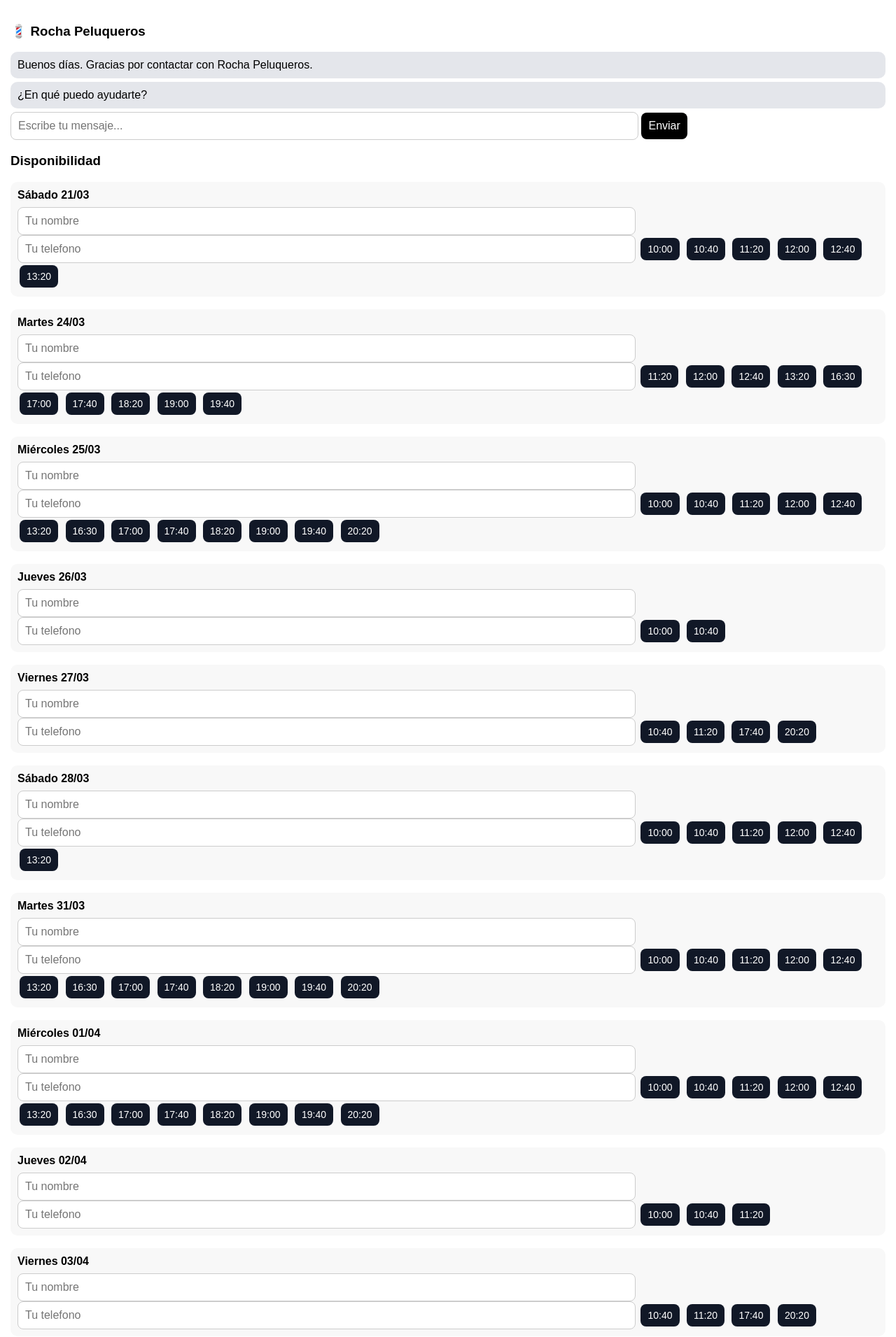
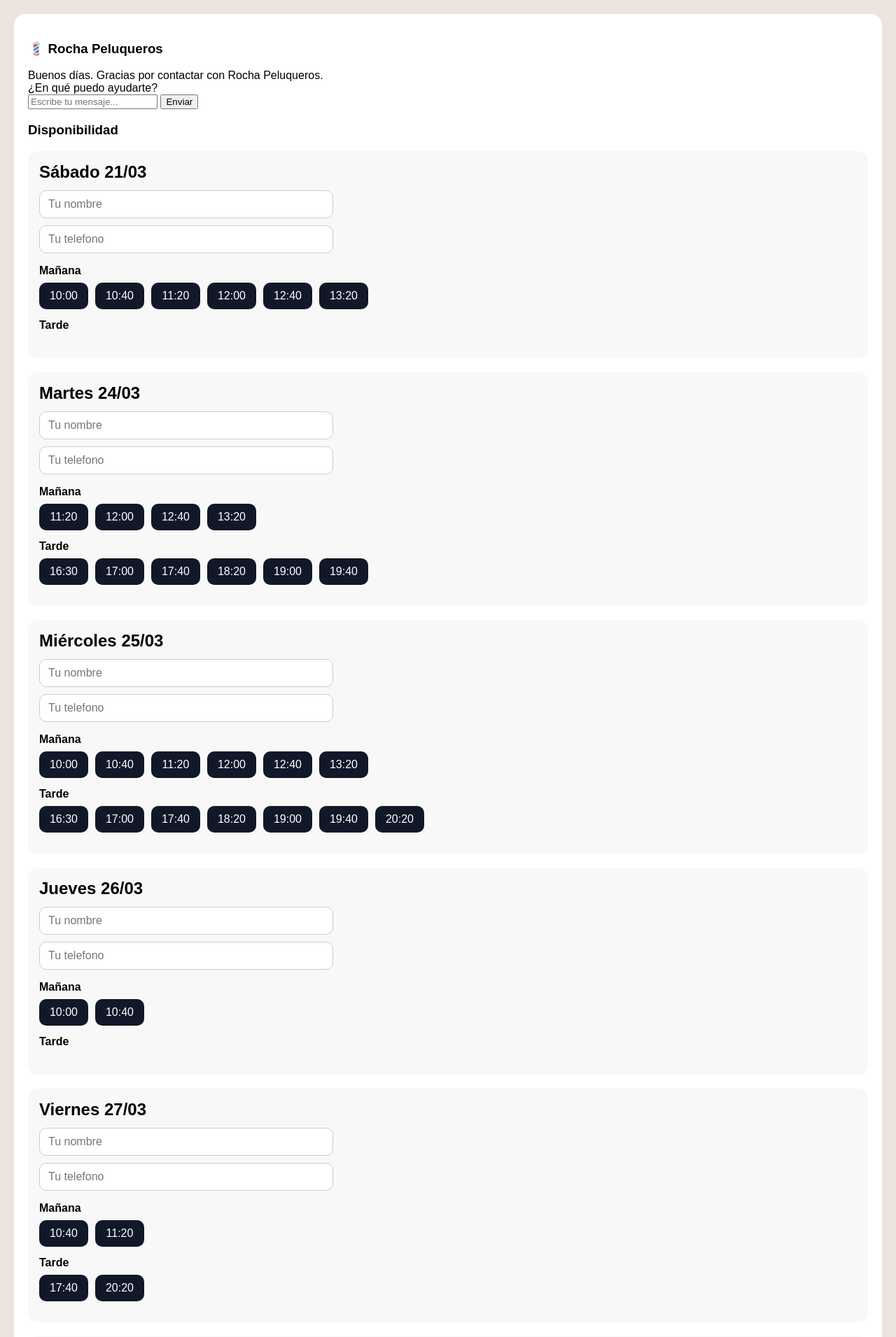
Before and after one commit to alainfourcart-dev/my_primer_programa, a Flask app: page / in a window 1280 px wide. Shown: the top 1911 px of the page at 70% size. Run offline with Flask 3, Linux system fonts and the light colour scheme; data comes from the database, SQL or seed files in the repository; data that the repository does not hold is empty.

Commit message:
visual horas

```diff
--- a/templates/index.html
+++ b/templates/index.html
@@ -9,99 +9,90 @@
             font-family: Arial;
             background: #ece5dd;
             margin: 0;
-            padding: 0;
+            padding: 20px;
         }
         .chat {
             width: 100%;
-            max-width: 100%;
+            max-width: 900%;
+            margin: 0 auto;
             background: #fff;
-            border-radius: 0;
-            padding: 15px;
+            border-radius: 16px;
+            padding: 20px;
             box-sizing: border-box;
         }
-        input, button {
+        .dia-bloque {
+            background: #f8f8f8;
+            border-radius: 14px;
+            padding: 16px;
+            margin-bottom: 20px;
+        }
+        .dia-bloque h3 {
+            margin: 0 0 12px 0;
+            font-size: 24px;
+        }
+        .campos-cita {
+            display: flex;
+            flex-direction: column;
+            gap: 10px;
+            margin-bottom: 16px;
+        }
+        .campos-cita input {
+            width: 100%;
+            max-width: 420px;
+            padding: 10px 12px;
+            font-size: 16px;
+            border: 1px solid #ccc;
+            border-radius: 10px;
+            box-sizing: border-box;
+        }
+        .bloque-horas {
+            margin-top: 14px;
+        }
+        .bloque-horas h4 {
+            margin: 0 0 8px 0;
             font-size: 16px;
         }
-        .bot {
-            background: #e4e6eb;
-            padding: 10px;
-            border-radius: 10px;
-            margin: 5px 0;
+        .fila-horas {
+            display: flex;
+            flex-wrap: wrap;
+            gap: 10px;
+            margin-bottom: 14px;
         }
-        .user {
-            background: #dcf8c6;
-            padding: 10px;
-            border-radius: 10px;
-            margin: 5px 0;
-            text-align: right;
-        }
-
-        input {
-            width: 70%;
-            padding: 10px;
-            border-radius: 8px;
-            border: 1px solid #ccc;
-        }
-
-        button {
-            padding: 10px;
-            border: none;
-            background: black;
-            color: white;
-            border-radius: 8px;
-        }
-
-        .respuesta-reserva{
-            background: #e8f7e8;
-            border: 1px solid #b7e4b8;
-            color: #1f5f2c;
-        }
-
         .hora-btn{
-            margin:3px;
-            padding:8px 10px;
+            padding:10px 12px;
             border:none;
-            border-radius:8px;
+            border-radius:10px;
             background: #111827;
             color:white;
             cursor:pointer;
-            font-size:14px;
+            font-size:16px;
+            min-width: 70px;
+        }
+        .hora-btn-hover{
+            opacity: 0.9;
         }
 
-        .hora-btn-hover{
-            background: #374151;
+        @media (max-width: 700px) {
+            body {
+                padding: 10px;
             }
-
-        .bloque-dia{
-            margin-bottom:18px;
-            padding: 10px;
-            background: #f8f8f8;
-            border-radius: 10px;
+            .chat {
+                padding: 14px;
             }
-
-        .titulo-dia{
-            display:block;
-            margin-bottom: 8px;
-            font-weight: bold;
+            .dia-bloque h3 {
+                font-size: 20px;
             }
-
-        .respuesta {
-            margin-top: 12px;
-            padding: 14px;
-            border-radius: 12px;
-            font-weight: 500;
+            .campos-cita input {
+                max-width: 100%;
             }
-
-        .respuesta.ok {
-            background: #eaf7e7;
-            color: #2d6a2d;
-            border: 1px solid #cfe8c8;
+            .fila-horas {
+                gap: 8px;
             }
-
-        .respuesta.error {
-            background: #fdeaea;
-            color: #a33a3a;
-            border: 1px solid #f5c2c2;
+            .hora-btn {
+                min-width: 64px;
+                font-size: 15px;
+                padding: 9px 10px;
+            }
         }
 
     </style>
@@ -135,26 +126,45 @@
 <h3>Disponibilidad</h3>
 
 {% for etiqueta, info in disponibilidad.items() %}
-<div class="bloque-dia">
-    <span class="titulo-dia">{{ etiqueta }}</span>
+<div class="dia-bloque">
+    <h3>{{ etiqueta }}</h3>
 
     <form method="POST">
         <input type="hidden" name="dia" value="{{ info.fecha }}">
 
+        <div class="campos-cita">
             <input type="text" name="nombre" placeholder="Tu nombre" required>
             <input type="text" name="telefono" placeholder="Tu telefono" required>
+        </div>
 
+        <div class="bloque-horas">
+            <h4>Mañana</h4>
+            <div class="fila-horas">
                 {% for hora in info.horas %}
+                    {% if hora < "14:00" %}
                         <button type="submit" name="hora" value="{{ hora }}" class="hora-btn">
                             {{ hora }}
                         </button>
+                    {% endif %}
                 {% endfor %}
+            </div>
+        </div>
 
+        <div class="bloque-horas">
+            <h4>Tarde</h4>
+            <div class="fila-horas">
+                {% for hora in info.horas %}
+                    {% if hora >= "14:00" %}
+                        <button type="submit" name="hora" value="{{ hora }}" class="hora-btn">
+                            {{ hora }}
+                        </button>
+                    {% endif %}
+                {% endfor %}
+            </div>
+        </div>
     </form>
 </div>
 {% endfor %}
 
-</div>
-
 </body>
 </html>
```
Lines whose indentation alone changed are shown as unchanged.
